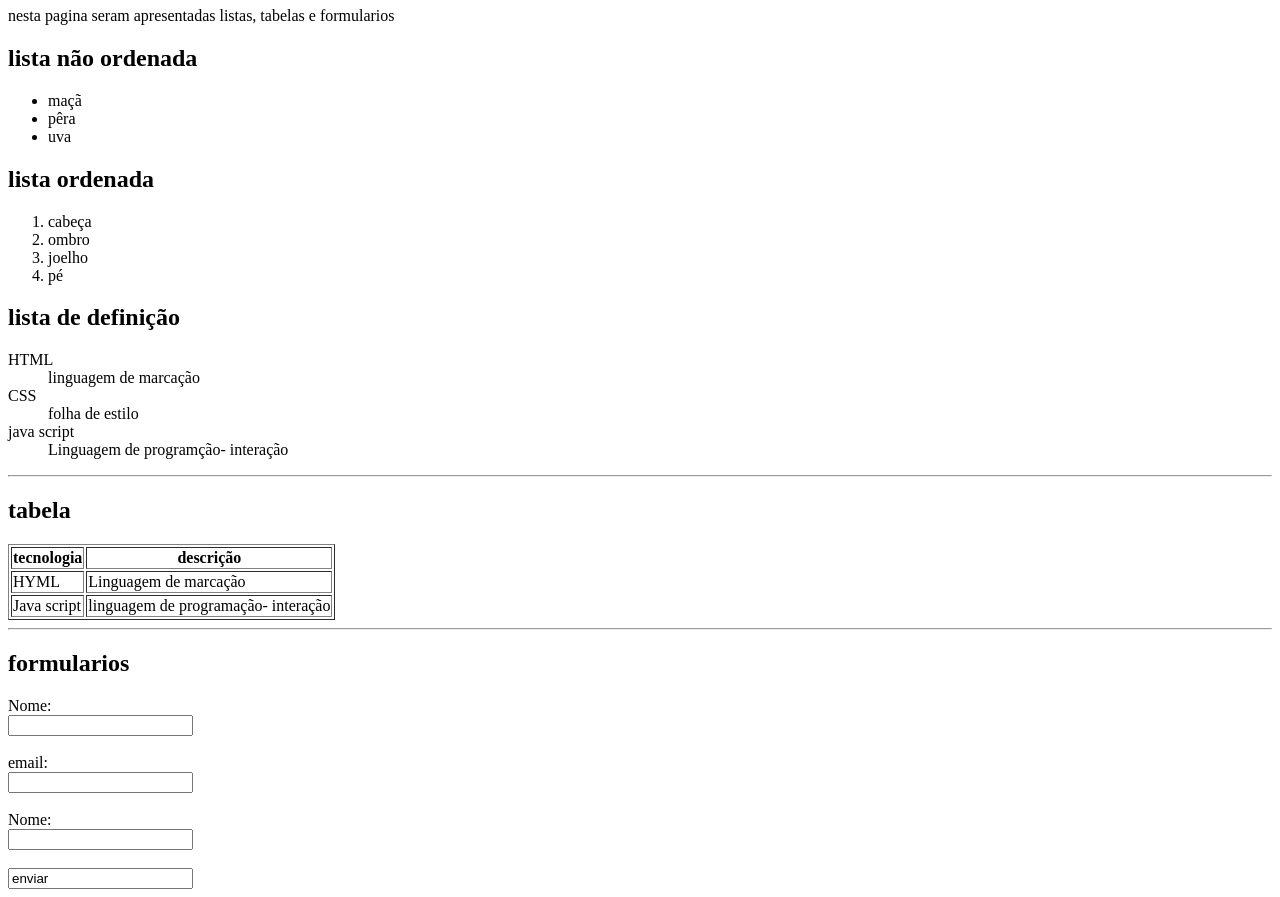
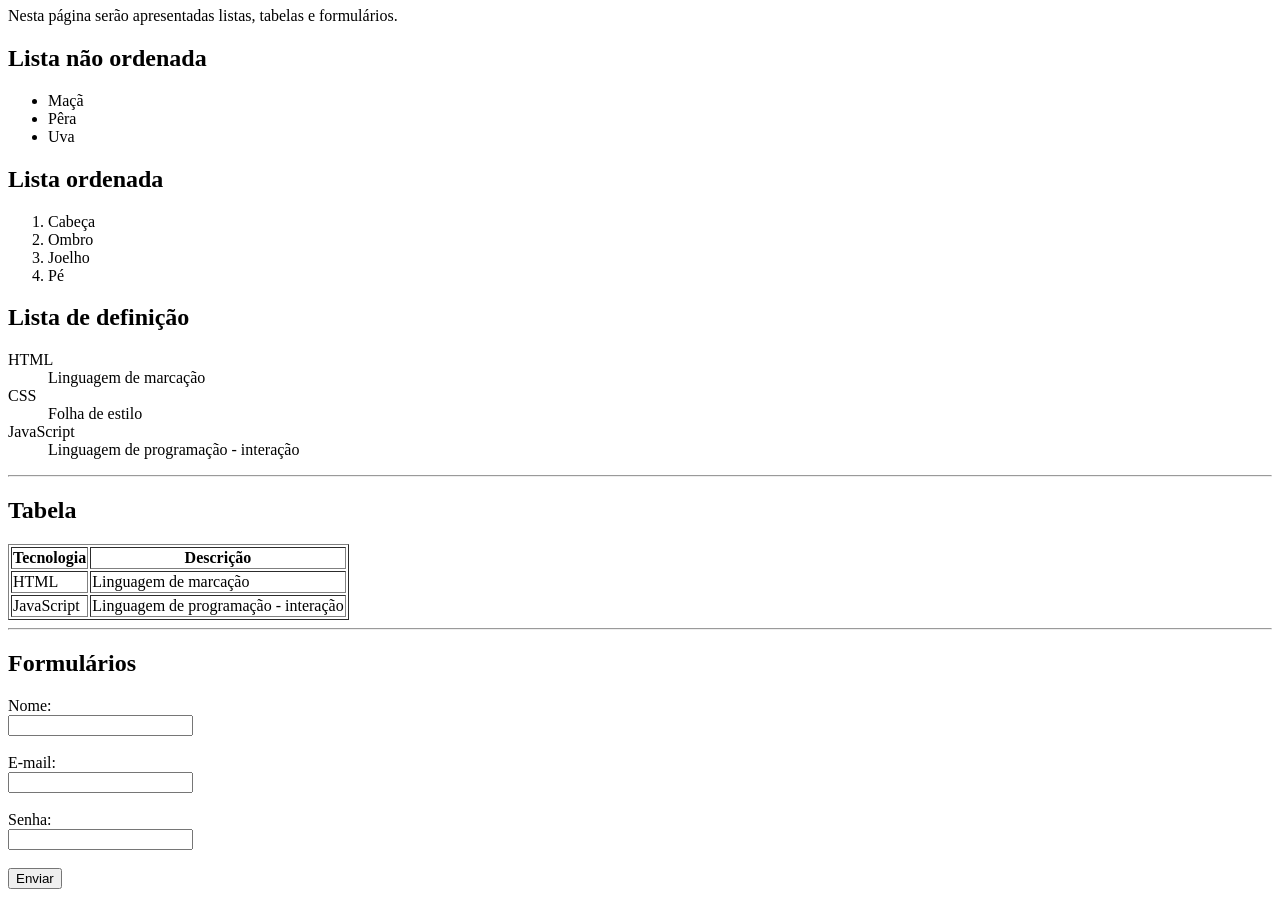
Before and after one commit to Simao478/WEB-1, a plain HTML site: page html 02/index.html in a window 1280 px wide. Shown: the part 73-970 px from the top of the page. Drawn offline with Linux system fonts and the light colour scheme.

Commit message:
atualização das questões

```diff
--- a/html 02/index.html
+++ b/html 02/index.html
@@ -1,67 +1,125 @@
 <!DOCTYPE html>
+<!-- Define que o documento segue o padrão HTML5 -->
+
 <html lang="pt-br">
+<!-- Define o idioma da página como português do Brasil -->
+
 <head>
     <meta charset="UTF-8">
+    <!-- Define o padrão de caracteres (acentos e símbolos) como UTF-8 -->
+
     <meta name="viewport" content="width=device-width, initial-scale=1.0">
-    <title>html 02- listas,tabelas,formularios</title>
+    <!-- Faz com que a página se ajuste ao tamanho da tela (responsiva) -->
+
+    <title>HTML 02 - Listas, Tabelas e Formulários</title>
+    <!-- Título que aparece na aba do navegador -->
 </head>
+
 <body>
-    <h1>listas, tabelas, furmularios</h1>
-    <P>nesta pagina seram apresentadas listas, tabelas e formularios</P>
-    <h2>lista não ordenada</h2>
+    <!-- Início do corpo da página (conteúdo visível) -->
+
+    <h1>Listas, Tabelas e Formulários</h1>
+    <!-- Título principal da página -->
+
+    <p>Nesta página serão apresentadas listas, tabelas e formulários.</p>
+    <!-- Parágrafo introdutório explicando o conteúdo da página -->
+
+    <h2>Lista não ordenada</h2>
+    <!-- Subtítulo da seção de lista não ordenada -->
+
     <ul>
-        <li>maçã</li>
-        <li>pêra</li>
-        <li>uva</li>
+        <!-- Lista não ordenada (com marcadores) -->
+        <li>Maçã</li>
+        <li>Pêra</li>
+        <li>Uva</li>
+    </ul>
 
-    </ul>
-    <H2>lista ordenada</H2>
+    <h2>Lista ordenada</h2>
+    <!-- Subtítulo da seção de lista ordenada -->
+
     <ol>
-        <li>cabeça</li>
-        <li>ombro</li>
-        <li>joelho</li>
-        <li>pé</li>
+        <!-- Lista ordenada (numerada) -->
+        <li>Cabeça</li>
+        <li>Ombro</li>
+        <li>Joelho</li>
+        <li>Pé</li>
     </ol>
-    <H2>lista de definição</H2>
+
+    <h2>Lista de definição</h2>
+    <!-- Subtítulo da seção de lista de definição -->
+
     <dl>
+        <!-- Lista de termos e definições -->
         <dt>HTML</dt>
-        <dd>linguagem de marcação</dd>
+        <dd>Linguagem de marcação</dd>
+
         <dt>CSS</dt>
-        <dd>folha de estilo</dd>
-        <dt>java script</dt>
-        <dd>Linguagem de programção- interação</dd>
+        <dd>Folha de estilo</dd>
+
+        <dt>JavaScript</dt>
+        <dd>Linguagem de programação - interação</dd>
     </dl>
+
     <hr>
-    <H2>tabela</H2>
-    <table border="1" >
+    <!-- Linha horizontal separando as seções -->
+
+    <h2>Tabela</h2>
+    <!-- Subtítulo da seção de tabela -->
+
+    <table border="1">
+        <!-- Criação da tabela com borda -->
+
         <tr>
-            <th>tecnologia</th>
-            <th>descrição</th>
+            <!-- Linha de cabeçalho -->
+            <th>Tecnologia</th>
+            <th>Descrição</th>
         </tr>
+
         <tr>
-            <td>HYML</td>
+            <!-- Primeira linha de dados -->
+            <td>HTML</td>
             <td>Linguagem de marcação</td>
         </tr>
+
         <tr>
-            <td>Java script</td>
-            <td>linguagem de programação- interação</td>
+            <!-- Segunda linha de dados -->
+            <td>JavaScript</td>
+            <td>Linguagem de programação - interação</td>
         </tr>
     </table>
+
     <hr>
-    <h2>formularios</h2>
+    <!-- Linha horizontal separando seções -->
+
+    <h2>Formulários</h2>
+    <!-- Subtítulo da seção de formulários -->
+
     <form action="#" method="post">
-        <label form="nome">Nome:</label><br>
-        <input typr="text" id="name" nome="nome"><br><br>
+        <!-- Início do formulário.
+             action="#" significa que ele não enviará os dados para outro arquivo.
+             method="post" indica o tipo de envio dos dados. -->
 
-        <label form="nome">email:</label><br>
-        <input typr="email" id="email" nome="email"><br><br>
+        <label for="nome">Nome:</label><br>
+        <!-- Rótulo do campo de nome -->
+        <input type="text" id="nome" name="nome"><br><br>
+        <!-- Campo de texto para o nome do usuário -->
 
-        <label form="senha">Nome:</label><br>
-        <input typr="password" id="senha" nome="senha"><br><br>
+        <label for="email">E-mail:</label><br>
+        <!-- Rótulo do campo de e-mail -->
+        <input type="email" id="email" name="email"><br><br>
+        <!-- Campo para digitar o e-mail -->
 
-        <input typr="submit" value="enviar">
+        <label for="senha">Senha:</label><br>
+        <!-- Rótulo do campo de senha -->
+        <input type="password" id="senha" name="senha"><br><br>
+        <!-- Campo de senha (oculta os caracteres digitados) -->
+
+        <input type="submit" value="Enviar">
+        <!-- Botão de envio do formulário -->
     </form>
 
+</body>
+<!-- Fim do corpo da página -->
 
-</body>
 </html>
+<!-- Fim do documento HTML -->
```
Also changed, not shown: html 01/index.html (+48 -10 lines).
